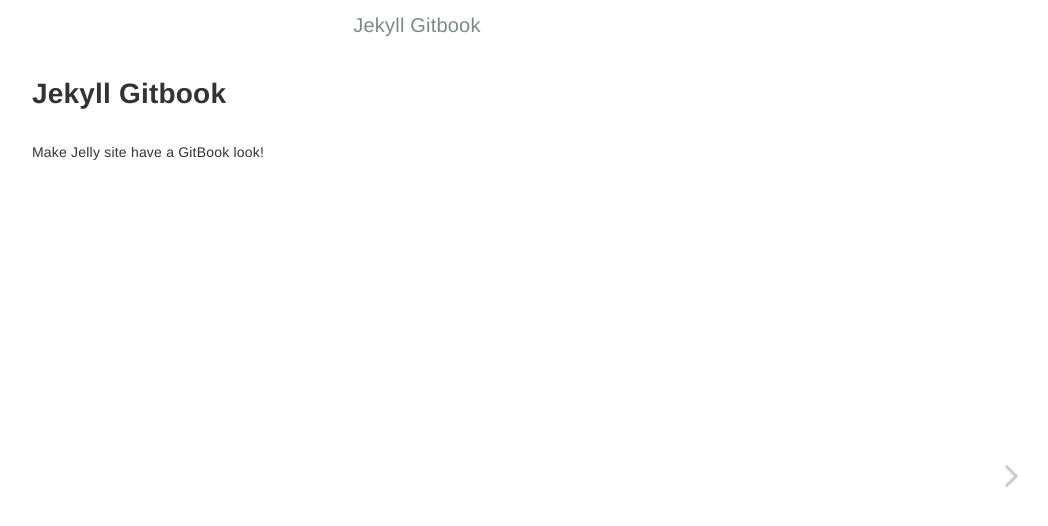
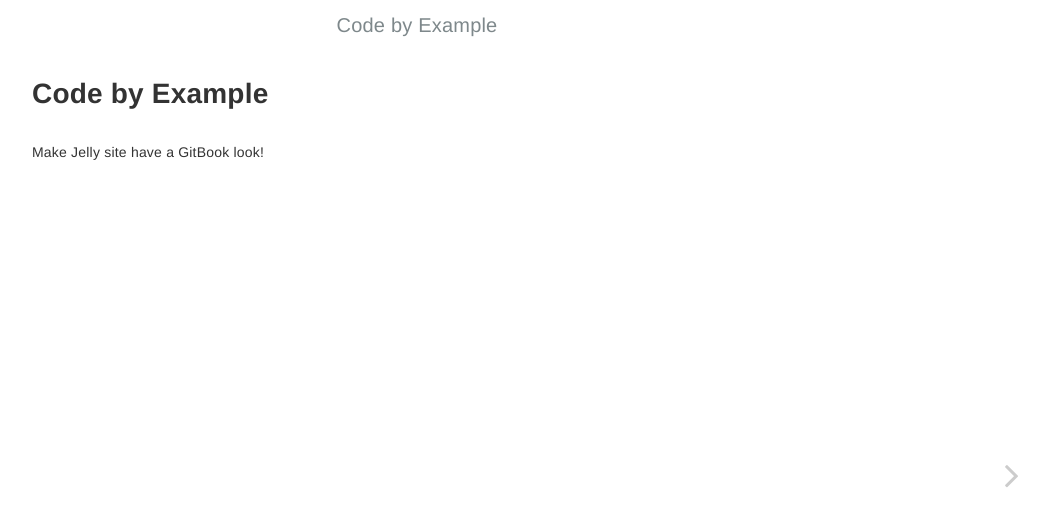
Before and after one commit to huypva/code-by-example-site, a Jekyll site: the page built from index.md, in a window 1280 px wide. Shown: the top 526 px of the page, without its empty margins (223-1271 px from the left). Built offline with Jekyll 4.4.1, drawn with Linux system fonts in a browser that asks for light colours.

Commit message:
Update title

```diff
--- a/_config.yml
+++ b/_config.yml
@@ -1,10 +1,10 @@
 toc:
     enabled: true
 # Configurations
-title:            Jekyll Gitbook
-longtitle:        Jekyll Gitbook
-author:           HE Tao
-email:            sighingnow@gmail.com
+title:            Code by Example
+longtitle:        Code by Example
+author:           huypva
+email:            huypva@gmail.com
 description: >
   Build Jekyll site with the GitBook style.
 
```
